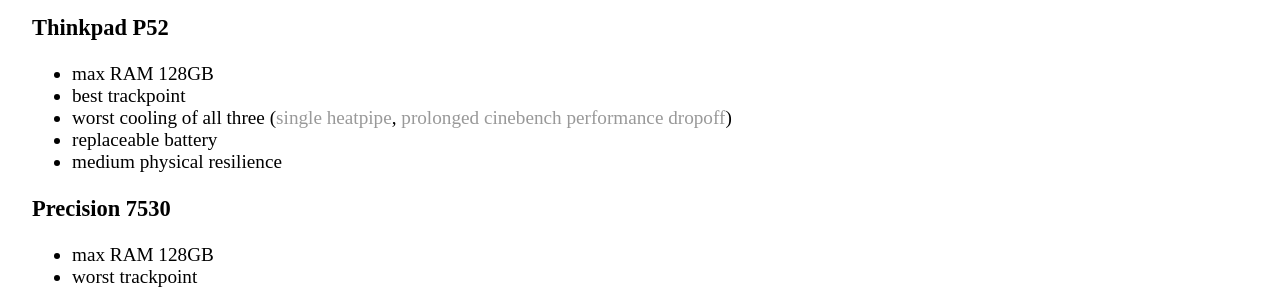
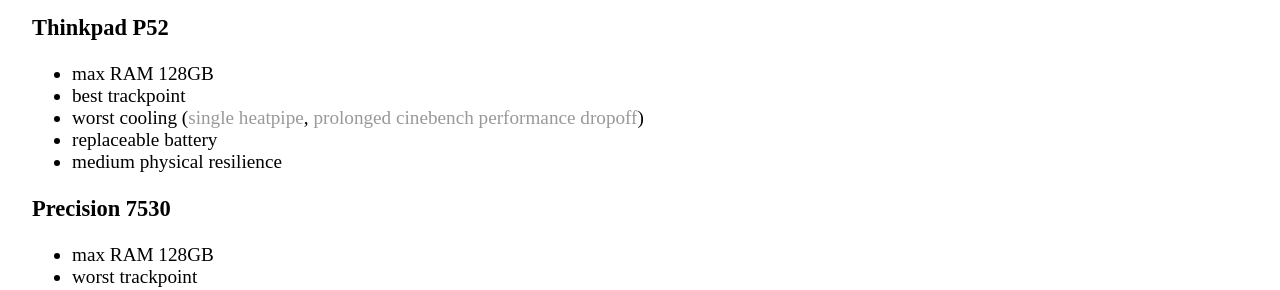
Before and after one commit to vackosar/vackosar.github.io, a Jekyll site: the page built from _posts/2019-03-03-Thinkpad-P52-vs-HP-Zbook-15-G5-vs-Dell-Precision-7530.md, in a window 1280 px wide. Shown: the part 890-1180 px from the top of the page. Built offline with Jekyll 4.4.1, drawn with Linux system fonts in a browser that asks for light colours; comment, search, counter and statistics services are not loaded.

Commit message:
notebook zbook p52 precision review

```diff
--- a/_posts/2019-03-03-Thinkpad-P52-vs-HP-Zbook-15-G5-vs-Dell-Precision-7530.md
+++ b/_posts/2019-03-03-Thinkpad-P52-vs-HP-Zbook-15-G5-vs-Dell-Precision-7530.md
@@ -12,7 +12,7 @@
 
 - max RAM 128GB
 - best trackpoint
-- worst cooling of all three ([single heatpipe](http://forum.notebookreview.com/attachments/cooling_comparison-png.160125/), [prolonged cinebench performance dropoff](https://www.notebookcheck.net/Lenovo-ThinkPad-P52-i7-P1000-FHD-Workstation-Review.322974.0.html))
+- worst cooling ([single heatpipe](http://forum.notebookreview.com/attachments/cooling_comparison-png.160125/), [prolonged cinebench performance dropoff](https://www.notebookcheck.net/Lenovo-ThinkPad-P52-i7-P1000-FHD-Workstation-Review.322974.0.html))
 - replaceable battery
 - medium physical resilience
 
```
